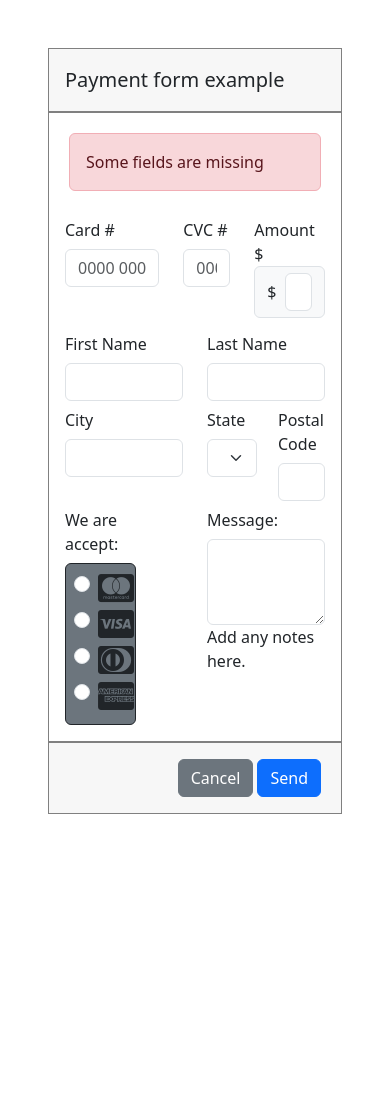
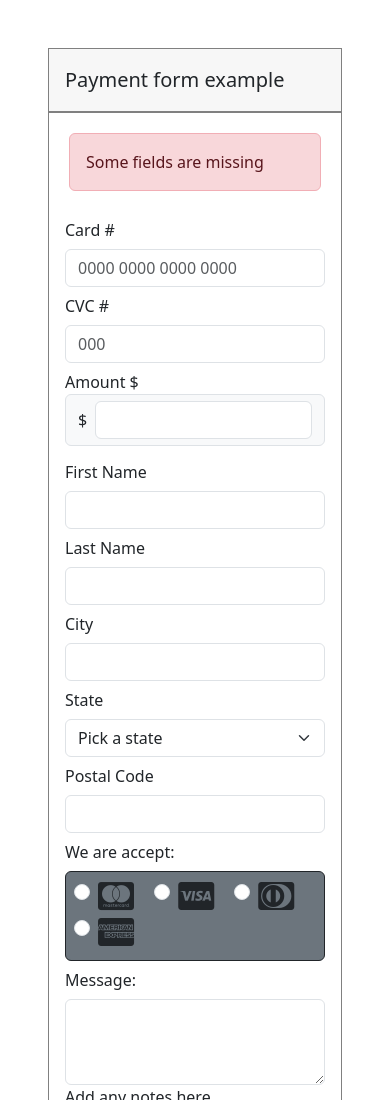
Before and after one commit to SandraMadarnas/html5Form, a plain HTML site: page index.html in a window 390 px wide. Shown: the top 1100 px of the page. Before the commit the page ends 862 px from the top, so only its background shows below. Drawn offline with nearby package versions, Linux system fonts and the light colour scheme.

Commit message:
Modificacion de index.html y styles.css

```diff
--- a/index.html
+++ b/index.html
@@ -6,6 +6,7 @@
     <meta http-equiv="X-UA-Compatible" content="IE=edge">
     <meta name="viewport" content="width=device-width, initial-scale=1.0">
     <title>Proyecto 3 - HTML Forms</title>
+    <link rel="stylesheet" href="styles.css">
     <link rel="stylesheet" href="https://use.fontawesome.com/releases/v5.8.1/css/all.css"
         integrity="sha384-50oBUHEmvpQ+1lW4y57PTFmhCaXp0ML5d60M1M7uH2+nqUivzIebhndOJK28anvf" crossorigin="anonymous">
     <link href="https://cdn.jsdelivr.net/npm/bootstrap@5.3.0-alpha1/dist/css/bootstrap.min.css" rel="stylesheet"
@@ -40,37 +41,42 @@
 
                         <!--1era Fila-->
                         <div class="row">
-                            <div class="col-5">
+                            <div class="col-12 col-md-5">
                                 <label for="cardnumber" class="col-form-label">Card #</label>
-                                <input type="text" name="cardnumber" class="form-control" id="cardnumber"
-                                    placeholder="0000 0000 0000 0000" minlength="16" maxlength="16" required>
+                                <input type="number" name="cardnumber" class="form-control" id="cardnumber"
+                                    placeholder="0000 0000 0000 0000" maxlength="16"
+                                    oninput="if(this.value.length > this.maxLength) this.value = this.value.slice(0, this.maxLength);"
+                                    required>
                             </div>
-                            <div class="col-3">
+                            <div class="col-12 col-md-3">
                                 <label for="cvcnumber" class="col-form-label">CVC #</label>
-                                <input type="text" name="cvcnumber" class="form-control" id="cvcnumber"
-                                    placeholder="0000" minlength="4" maxlength="4" required>
+                                <input type="number" name="cvcnumber" class="form-control" id="cvcnumber"
+                                    placeholder="000" maxlength="3"
+                                    oninput="if(this.value.length > this.maxLength) this.value = this.value.slice(0, this.maxLength);"
+                                    required>
                             </div>
                             <!--<div class="col-4">
                                 <label for="amount" class="col-form-label">Amount $</label>
                                 <input type="text" class="form-control" id="amount" required>
                             </div>-->
 
-                            <div class="col-4">
+                            <div class="col-12 col-md-4">
                                 <label for="amount" class="col-form-label">Amount $
                                     <span class="input-group-text"> $ &nbsp;
-                                        <input type="text" name="amount" class="form-control" id="amount" required>
+                                        <input type="number" name="amount" class="form-control" id="amount" required>
                                     </span>
                                 </label>
                             </div>
+
                         </div><!--/row-->
 
                         <!--2da Fila-->
                         <div class="row">
-                            <div class="col-6">
+                            <div class="col-12 col-md-6">
                                 <label for="first-name" class="col-form-label">First Name</label>
                                 <input type="text" name="first-name" class="form-control" id="first-name" required>
                             </div>
-                            <div class="col-6">
+                            <div class="col-12 col-md-6">
                                 <label for="last-name" class="col-form-label">Last Name</label>
                                 <input type="text" name="last-name" class="form-control" id="last-name" required>
                             </div>
@@ -78,11 +84,11 @@
 
                         <!--3ra Fila-->
                         <div class="row">
-                            <div class="col-6">
+                            <div class="col-12 col-md-6">
                                 <label for="city" class="col-form-label">City</label>
                                 <input type="text" name="city" class="form-control" id="city" required>
                             </div>
-                            <div class="col-3">
+                            <div class="col-12 col-md-3">
                                 <label for="state" class="col-form-label">State</label>
                                 <select name="state" class="form-select" aria-label="Default select example">
                                     <option selected>Pick a state</option>
@@ -91,15 +97,18 @@
                                     <option value="state3">State 3</option>
                                 </select>
                             </div>
-                            <div class="col-3">
+                            <div class="col-12 col-md-3">
                                 <label for="postalcode" class="col-form-label">Postal Code</label>
-                                <input type="text" name="postalcode" class="form-control" id="postalcode" required>
+                                <input type="number" name="postalcode" class="form-control" id="postalcode"
+                                    maxlength="5"
+                                    oninput="if(this.value.length > this.maxLength) this.value = this.value.slice(0, this.maxLength);"
+                                    required>
                             </div>
                         </div><!--/row-->
 
                         <!--4ta Fila-->
                         <div class="row">
-                            <div class="col-4">
+                            <div class="col-12 col-md-4">
                                 <fieldset>
                                     <label for="cardtype" class="col-form-label">We are accept:</label>
                                     <div class="border border-dark rounded bg-secondary p-2 me-6">
@@ -130,21 +139,16 @@
                                     </div>
                                 </fieldset>
                             </div>
-                            <div class="col-2"></div>
-                            <div class="col-6">
+                            <div class="col-12 col-md-2"></div>
+                            <div class="col-12 col-md-6">
                                 <label for="message-text" class="col-form-label">Message:</label>
-                                <textarea class="form-control" name="message-text" id="message-text" rows="3"></textarea>
+                                <textarea class="form-control" name="message-text" id="message-text"
+                                    rows="3"></textarea>
                                 <label for="formFile" class="form-label">Add any notes here.</label>
                             </div>
                         </div><!--/row-->
 
 
-
-
-
-
-
-    </form>
                     </div>
                     <!--Footer-->
                     <div class="modal-footer p-3" style="border: 1px grey solid; background-color: #f7f7f7;">
@@ -155,7 +159,7 @@
                 </div><!--/modal-content-->
             </div><!--/modal-dialog-->
         </div><!--/container-fluid-->
-
+    </form>
 
     <script src="https://cdn.jsdelivr.net/npm/@popperjs/core@2.11.6/dist/umd/popper.min.js"
         integrity="sha384-oBqDVmMz9ATKxIep9tiCxS/Z9fNfEXiDAYTujMAeBAsjFuCZSmKbSSUnQlmh/jp3"
--- /dev/null
+++ b/styles.css
@@ -0,0 +1,6 @@
+/*Para eliminar las flechas del input number*/
+input[type=number]::-webkit-inner-spin-button,
+input[type=number]::-webkit-outer-spin-button {
+  -webkit-appearance: none;
+  margin: 0;
+}
```
Lines whose indentation alone changed are shown as unchanged.
